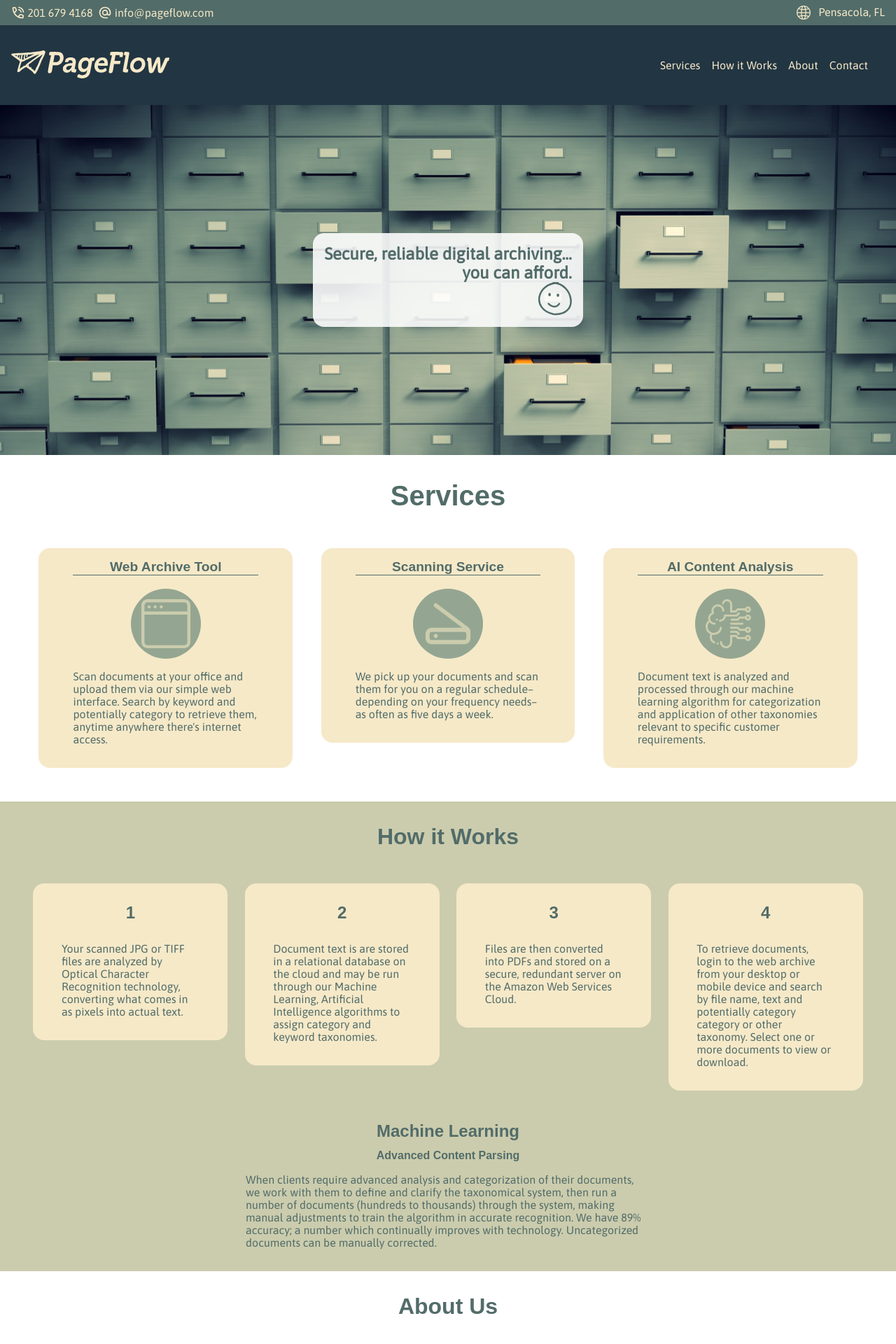
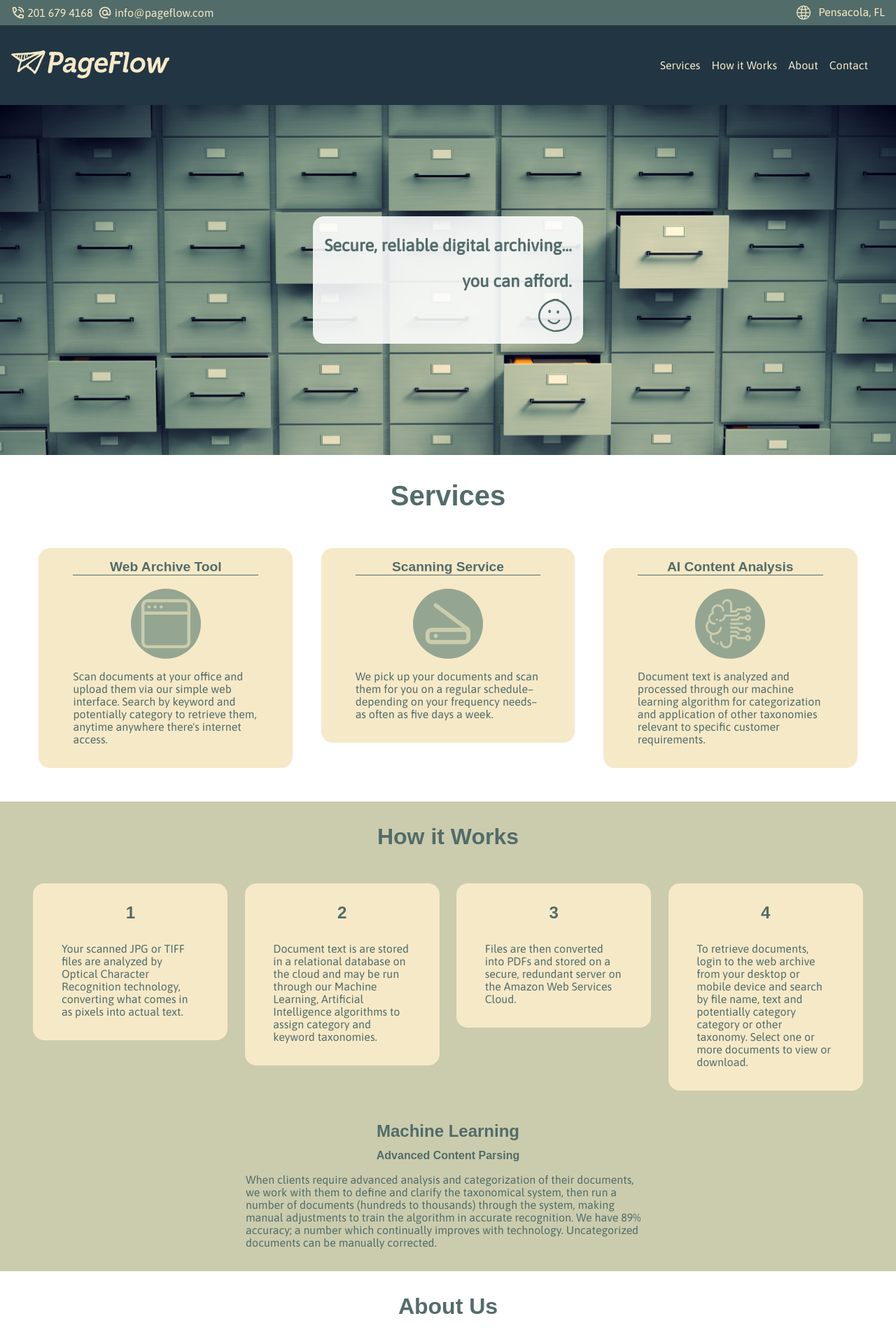
Before and after one commit to PageFlowPensacola/pageflow.com, a Jekyll site: the page built from index.markdown, in a window 1280 px wide. Shown: the top 1920 px of the page at 70% size. Built offline with Jekyll 4.4.1, drawn with Linux system fonts in a browser that asks for light colours; some web fonts are replaced; our own code applies the rules of GitHub Pages for plain Markdown files.

Commit message:
Refine spacing in hero text.

```diff
--- a/styles/main.css
+++ b/styles/main.css
@@ -251,7 +251,7 @@ section>p {
   font-size: 1.5em;
   font-weight: 700;
   text-align: right;
-  margin: 0;
+  margin: 0.5em 0;
   padding: 0;
   width: 100%;
 }
```
